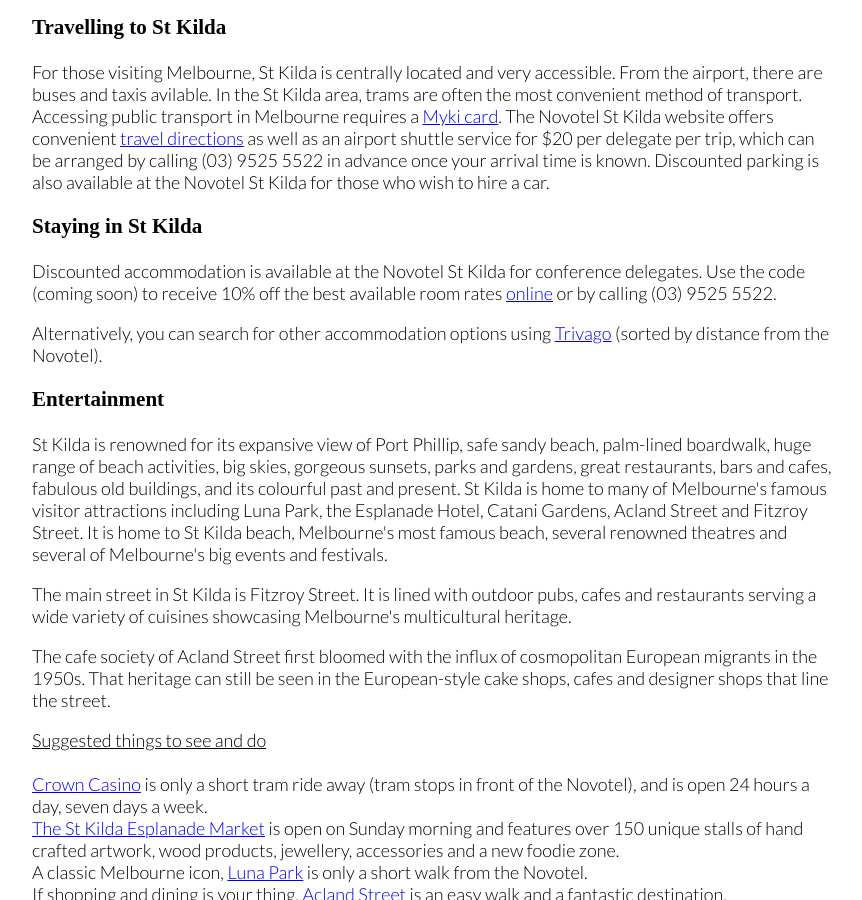
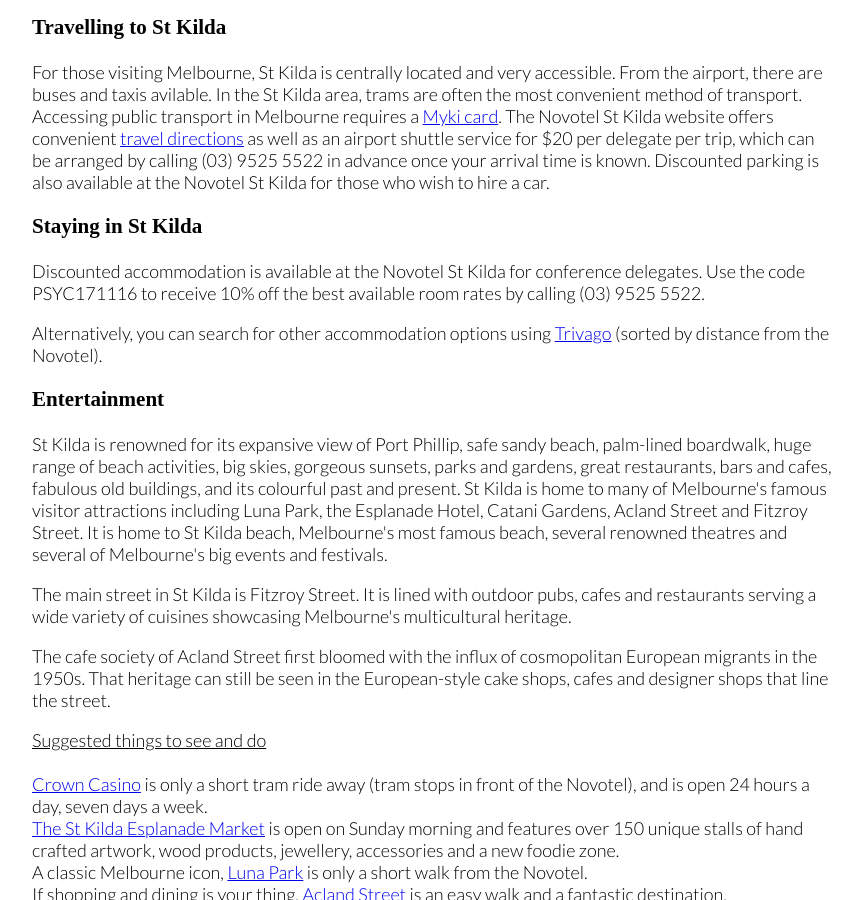
Before and after one commit to acpid/acpid.github.io, a Jekyll site: the page built from 2016.html, in a window 1280 px wide and 900 px high, scrolled down 3201 px. Shown: the whole window, without its empty margins (208-1070 px from the left). Built offline with Jekyll 4.4.1, drawn with Linux system fonts in a browser that asks for light colours; some web fonts are replaced.

Commit message:
Updated discount code

```diff
--- a/2016.html
+++ b/2016.html
@@ -172,7 +172,7 @@
 <h3>Staying in St Kilda</h3>
 
 <p>
-Discounted accommodation is available at the Novotel St Kilda for conference delegates.  Use the code (coming soon) to receive 10% off the best available room rates <a href="http://www.novotelstkilda.com.au/" target="_blank">online</a> or by calling (03) 9525 5522.
+Discounted accommodation is available at the Novotel St Kilda for conference delegates.  Use the code PSYC171116 to receive 10% off the best available room rates by calling (03) 9525 5522.
 </p>
 <p>
 Alternatively, you can search for other accommodation options using <a href="http://goo.gl/gzFWpB" target="_blank">Trivago</a> (sorted by distance from the Novotel).
```
